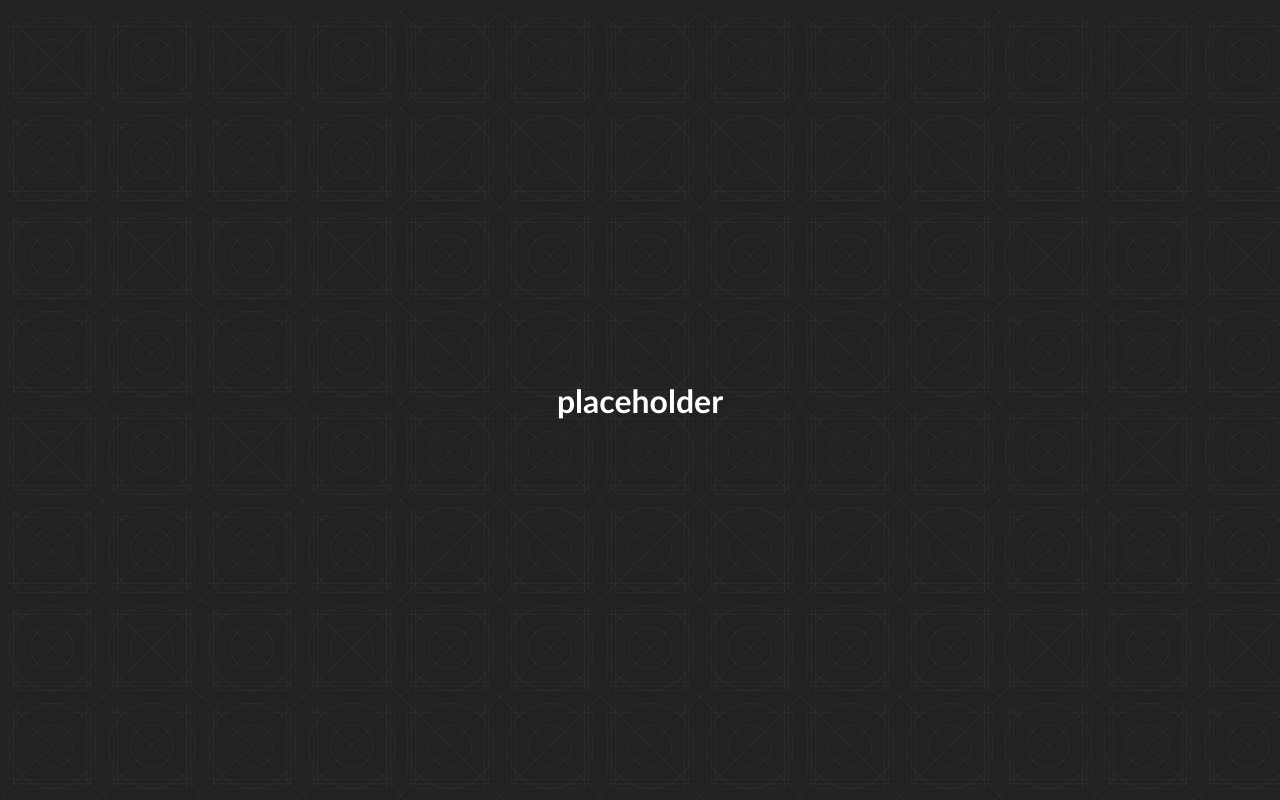
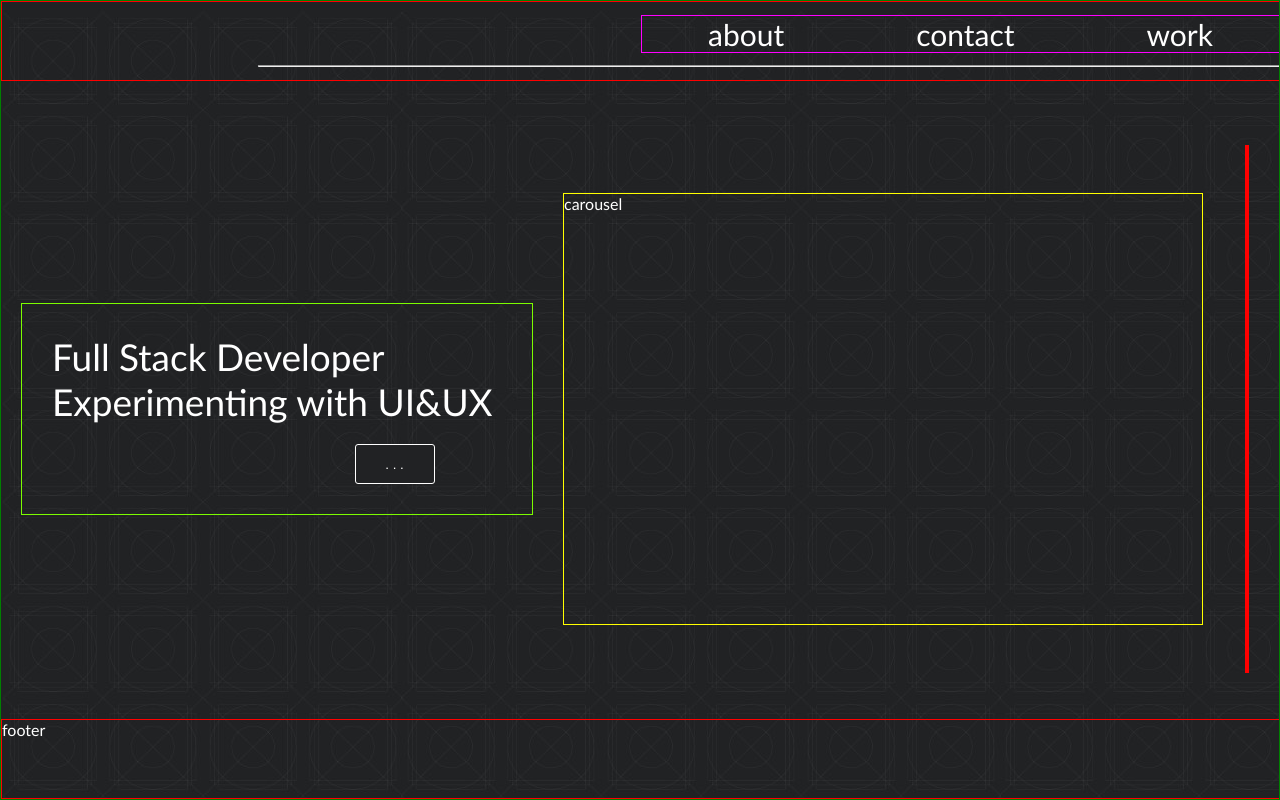
Before and after one commit to sagdish/dev-portfolio, a React (Create React App) app: page / in a window 1280 px wide. Built offline with nearby package versions, Linux system fonts and the light colour scheme.

Commit message:
contend div

```diff
--- a/src/App.css
+++ b/src/App.css
@@ -1,15 +1,125 @@
-.App {
+/* .App {
   text-align: center;
+  border: 1px solid blue;
+  padding: 20px;
+} */
+
+.main-container {
+  position: relative;
+  display: flex;
+  flex-direction: column;
+  justify-content: center;
+  font-family: 'Gill Sans', 'Gill Sans MT', Calibri, 'Trebuchet MS', sans-serif;
+  color: #ffffff;
+  min-height: 100vh;
+  background-image: url('img/bigmainBG.jpg');
+  border: 1px solid green;
+  padding-bottom: 100px;
+  overflow: hidden;
+}
+
+/* navbar styles */
+.nav-bar {
+  display: flex;
+  justify-content: space-evenly;
+  flex-direction: column;
+  border: 1px solid red;
+  width: 100vw;
+  height: 80px;
+  position: fixed;
+  top: 0;
+  left: 0;
+}
+.pages-title {
+  display: flex;
+  flex-direction: row;
+  justify-content: space-around;
+  align-self: flex-end;
+  border: 1px solid magenta;
+  width: 50%;
+}
+
+.pages-title h3 {
+  font-weight: lighter;
+  font-size: 30px;
+}
+
+.nav-bar .line {
+  width: 80%;
+  align-self: flex-end;
+}
+
+/* end navbar styles */
+
+/* content styles */
+.content {
   /* border: 1px solid blue; */
-  /* padding: 20px; */
+  margin-top: 70px;
+  display: flex;
+  flex-flow: row wrap;
+  width: 100vw;
+  /* min-height: 60vh; */
+  height: 60vh;
+  justify-content: center;
 }
-.image {
+
+.content-title {
   display: flex;
-  justify-content: center;
-  font-family: 'Gill Sans Light', 'Gill Sans MT', Calibri, 'Trebuchet MS', sans-serif;
-  align-items: center;
-  color: #ffffff;
-  height: 100vh;
   flex-direction: column;
-  background-image: url('img/bigmainBG.jpg');
+  font-weight: lighter;
+  font-size: 37px;
+  border: 1px solid lawngreen;
+  width: 40%;
+  padding: 30px;
+  margin: auto 20px;
 }
+
+.content-title_button {
+  align-self: flex-end;
+  width: 80px;
+  height: 40px;
+  border: 0.5px solid #ffffff;
+  border-radius: 3px;
+  background-color: #212224;
+  color: #fff;
+  margin-top: 20px;
+  margin-right: 15%;
+}
+
+.content-carousel {
+  display: flex;
+  flex-direction: row;
+  border: 1px solid yellow;
+  width: 50%;
+  min-height: 400px;
+  height: 90%;
+
+  margin: auto 10px;
+}
+
+.content-carousel_line {
+  border-right: 4px solid red;
+  height: 110%;
+  margin: 0 auto;
+}
+
+@media only screen and (max-width: 800px) {
+  .content-title {
+    width: 100%;
+  }
+  .content-carousel {
+    width: 100%;
+  }
+}
+
+/* end of content styles */
+
+
+.footer {
+  display: flex;
+  position: absolute;
+  border: 1px solid red;
+  width: 100vw;
+  bottom: 0;
+  height: 80px;
+}
--- a/src/App.js
+++ b/src/App.js
@@ -1,18 +1,21 @@
 import React from 'react';
 import Fade from 'react-reveal/Fade';
+
+import Navbar from './components/Navbar';
+import Default from './pages/Default';
+import Footer from './components/Footer';
 import './App.css';
-// import BG from './img/bigmainBG.jpg'
 
 function App() {
   return (
-    <div className="App">
       <Fade delay={1000} duration={4000}>
-        <div className='image'>
-          <h1>placeholder</h1>
-          {/* <img src={BG} alt='' /> */}
+        <div className='main-container'>
+          <Navbar />
+          <Default />
+          {/* <div className='content'>main area</div> */}
+          <div className='footer'>footer</div>
         </div>
       </Fade>
-    </div>
   );
 }
 
--- /dev/null
+++ b/src/components/Footer.js
@@ -0,0 +1,11 @@
+import React from 'react';
+
+function Footer(props) {
+  return (
+    <div>
+      this is footer
+    </div>
+  );
+}
+
+export default Footer;
--- /dev/null
+++ b/src/components/Navbar.js
@@ -0,0 +1,16 @@
+import React from 'react';
+
+function Navbar() {
+  return (
+    <div className='nav-bar'>
+      <div className='pages-title'>
+        <h3>about</h3><h3>contact</h3><h3>work</h3>
+      </div>
+      <div className='line'>
+        <hr/>
+      </div>
+    </div>
+  );
+}
+
+export default Navbar;
--- a/src/index.css
+++ b/src/index.css
@@ -7,7 +7,7 @@
 
 body {
   margin: 0;
-  font-family: -apple-system, BlinkMacSystemFont, "Segoe UI", "Roboto", "Oxygen",
+  font-family: -apple-system, BlinkMacSystemFont, "Gill Sans", "Segoe UI", "Roboto", "Oxygen",
     "Ubuntu", "Cantarell", "Fira Sans", "Droid Sans", "Helvetica Neue",
     sans-serif;
   -webkit-font-smoothing: antialiased;
--- a/src/pages/Default.js
+++ b/src/pages/Default.js
@@ -0,0 +1,34 @@
+import React from 'react';
+
+import "react-responsive-carousel/lib/styles/carousel.min.css";
+import pic1 from '../img/gray.png';
+import pic2 from '../img/selected.jpg';
+
+
+function Default(props) {
+  return (
+    <div className='content'>
+      <div className='content-title'>
+
+          <p>Full Stack Developer <br/>
+            Experimenting with UI&UX </p>
+          <button className='content-title_button'>
+            . . .
+          </button>
+
+      </div>
+
+      <div className='content-carousel'>
+        <div>
+          carousel
+        </div>
+      </div>
+
+        <div className='content-carousel_line'>
+
+        </div>
+    </div>
+  );
+}
+
+export default Default;
```
Also changed, not shown: src/img/gray.png (added), src/img/selected.jpg (added).
